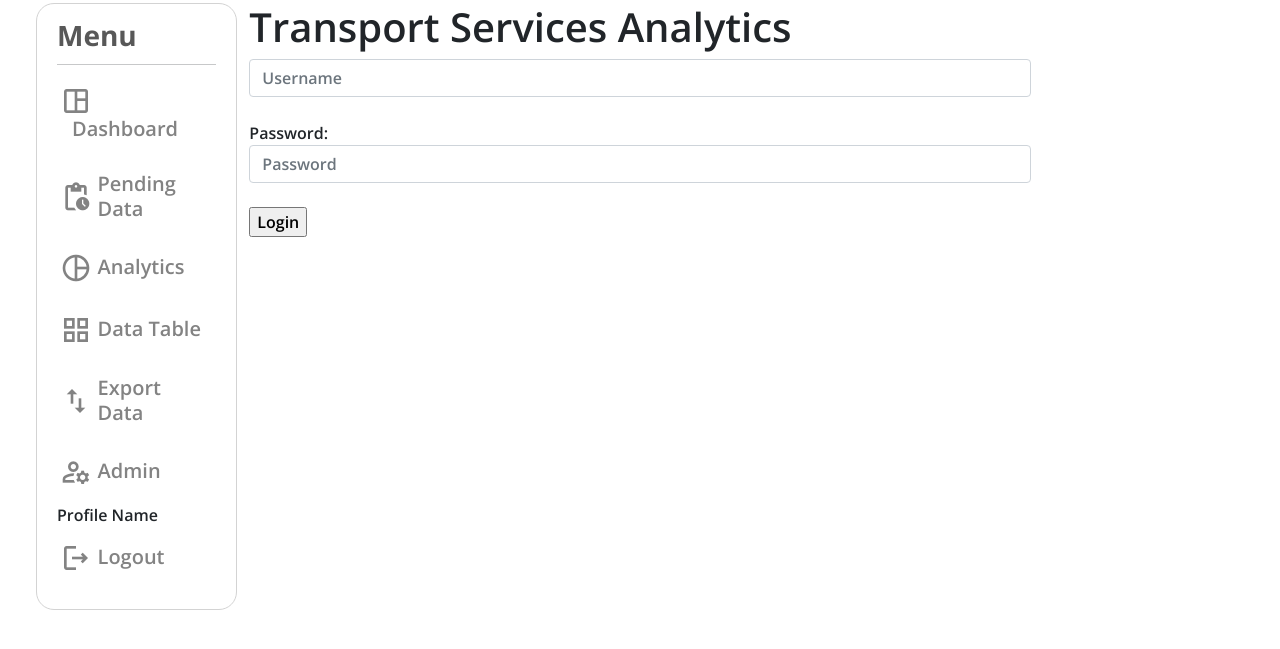
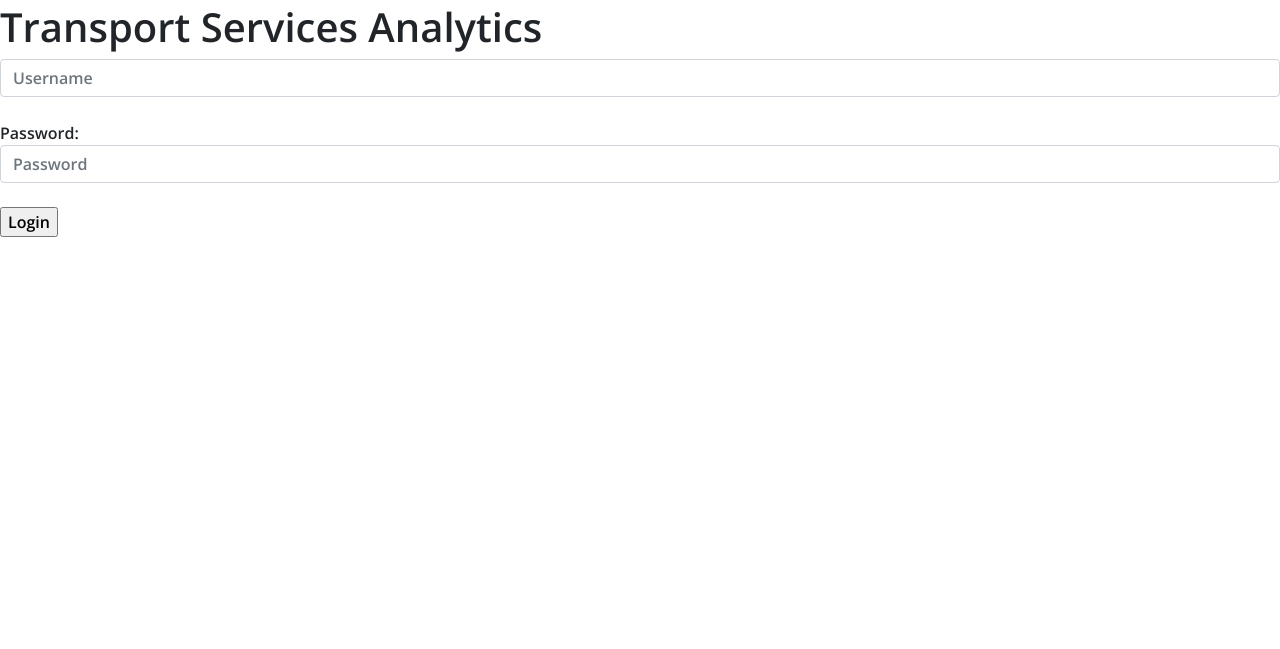
Before and after one commit to ka3b/CS14-main, a Django app: page /main/admin-login/ in a window 1280 px wide. Shown: the part 53-702 px from the top of the page. Run offline with Django 3.2, Linux system fonts and the light colour scheme.

Commit message:
Divided Admin pages and Analyst Pages
Admin Login, Logout pages has been divided into dedicated subfolders under admin from analysis folder.

```diff
--- a/django-framework/main/urls.py
+++ b/django-framework/main/urls.py
@@ -15,6 +15,6 @@ urlpatterns = [
     path('admin-login/analysis/data-table/',views.data_table,name='data_table'),
     path('admin-login/analysis/export-data/',views.export_data,name='export_data'),
     path('admin-login/analysis/account-manager/',views.account_manager,name='account_manager'),
-    path('admin-login/analysis/logout/',views.logout,name='logout'),
+    path('admin-login/',views.logout,name='logout'),
 
 ]
--- a/django-framework/main/views.py
+++ b/django-framework/main/views.py
@@ -61,13 +61,13 @@ def admin_login(request):
                 auth_login(request, user)
                 return redirect(reverse("main:dashboard"))
             else:
-                return HttpResponse("Your account is disabled.")
+                return HttpResponse("Your account has been disabled.")
 
         else:
             return HttpResponse("Incorrect username or password.")
 
     else:
-        return render(request, 'main/analytics/admin-login.html')
+        return render(request, 'main/admin/admin-login.html')
 
 def analysis(request):
     return render(request,"main/analytics/analysis.html")
@@ -94,4 +94,4 @@ def pending_data(request):
 @login_required
 def logout(request):
     auth_logout(request)
-    return render(request,"main/analytics/admin-login.html")
+    return render(request,"main/admin/admin-login.html")
--- a/django-framework/templates/main/analytics/admin-login.html
+++ b/django-framework/templates/main/admin/admin-login.html
@@ -1,11 +1,11 @@
-{% extends "main/analytics/base.html" %}
+{% extends "main/admin/base.html" %}
 {% load static %}
 {% block title %}
 {% endblock %}
 
 
 {% block contend %}
-<link rel="stylesheet" href='{% static 'CSS/analytics/admin-login.css' %}'>
+<link rel="stylesheet" href='{% static 'CSS/admin/admin-login.css' %}'>
 <div>
     <h1>
         Transport Services Analytics
--- /dev/null
+++ b/django-framework/templates/main/admin/base.html
@@ -0,0 +1,48 @@
+<!DOCTYPE html>
+{% load static %}
+<html lang="en">
+<head>
+    <link rel="stylesheet"
+          href='{% static 'CSS/analytics/base.css' %}'>
+
+    <meta charset="UTF-8">
+    <title>
+        {% block title %}{% endblock %}
+    </title>
+    <!--  Css
+    ----------------------------------------------------------------->
+    <!--from bootstrap-->
+    <link href="https://cdn.jsdelivr.net/npm/bootstrap@5.1.3/dist/css/bootstrap.min.css" rel="stylesheet" integrity="sha384-1BmE4kWBq78iYhFldvKuhfTAU6auU8tT94WrHftjDbrCEXSU1oBoqyl2QvZ6jIW3" crossorigin="anonymous">
+    <!-- JS
+    ------------------------------------------------------------------->
+    <!--from bootstrap-->
+    <script src="https://cdn.jsdelivr.net/npm/bootstrap@5.1.3/dist/js/bootstrap.bundle.min.js" integrity="sha384-ka7Sk0Gln4gmtz2MlQnikT1wXgYsOg+OMhuP+IlRH9sENBO0LRn5q+8nbTov4+1p" crossorigin="anonymous"></script>
+    <!-- Jquery -->
+    <script src="https://ajax.googleapis.com/ajax/libs/jquery/3.5.1/jquery.min.js"></script>
+    <!-- Google Icons Font -->
+    <link rel="preconnect" href="https://fonts.googleapis.com">
+    <link rel="preconnect" href="https://fonts.gstatic.com" crossorigin>
+    <link href="https://fonts.googleapis.com/css2?family=Open+Sans:wght@600;700&display=swap" rel="stylesheet">
+    <link href="https://fonts.googleapis.com/icon?family=Material+Icons" rel="stylesheet">
+    <link href="https://fonts.googleapis.com/icon?family=Material+Icons+Outlined" rel="stylesheet">
+</head>
+<body>
+    <nav class="navbar navbar-light">
+        <a class="navbar-brand col" href="#">
+            <div class="row justify-content-center">
+                <img src="{% static "images/analytics/base/logo.png" %}" style="width: auto; height:30px" class="align-middle align-top" alt=""/>
+            </div>
+        </a>
+    </nav>
+
+            <div class="col">
+                {% block contend %}
+                {% endblock %}
+            </div>
+            <div class="col-2"></div>
+        </div>
+    </div>
+    {% block extra_js %}
+    {% endblock %}
+</body>
+</html>
--- a/django-framework/templates/main/analytics/logout.html
+++ b/django-framework/templates/main/admin/logout.html
@@ -1,11 +1,11 @@
-{% extends "main/analytics/base.html" %}
+{% extends "main/admin/base.html" %}
 {% load static %}
 {% block title %}
 {% endblock %}
 
 
 {% block contend %}
-<link rel="stylesheet" href='{% static 'CSS/analytics/admin-login.css' %}'>
+<link rel="stylesheet" href='{% static 'CSS/admin/admin-login.css' %}'>
 <div>
     <h1>
         Logout
```
Also changed, not shown: django-framework/static/CSS/admin/base.css (added, +43 -0 lines), django-framework/static/CSS/admin/admin-login.css (added), 4 other files.
